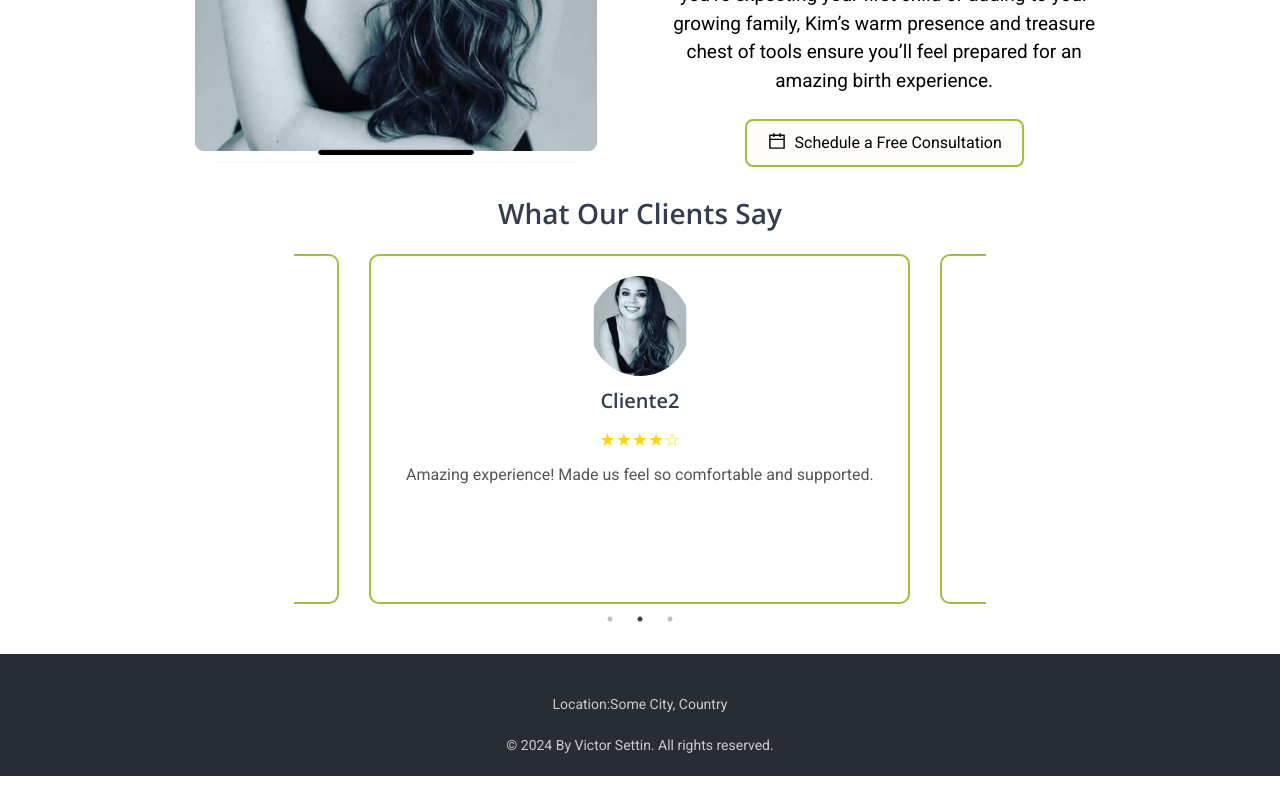
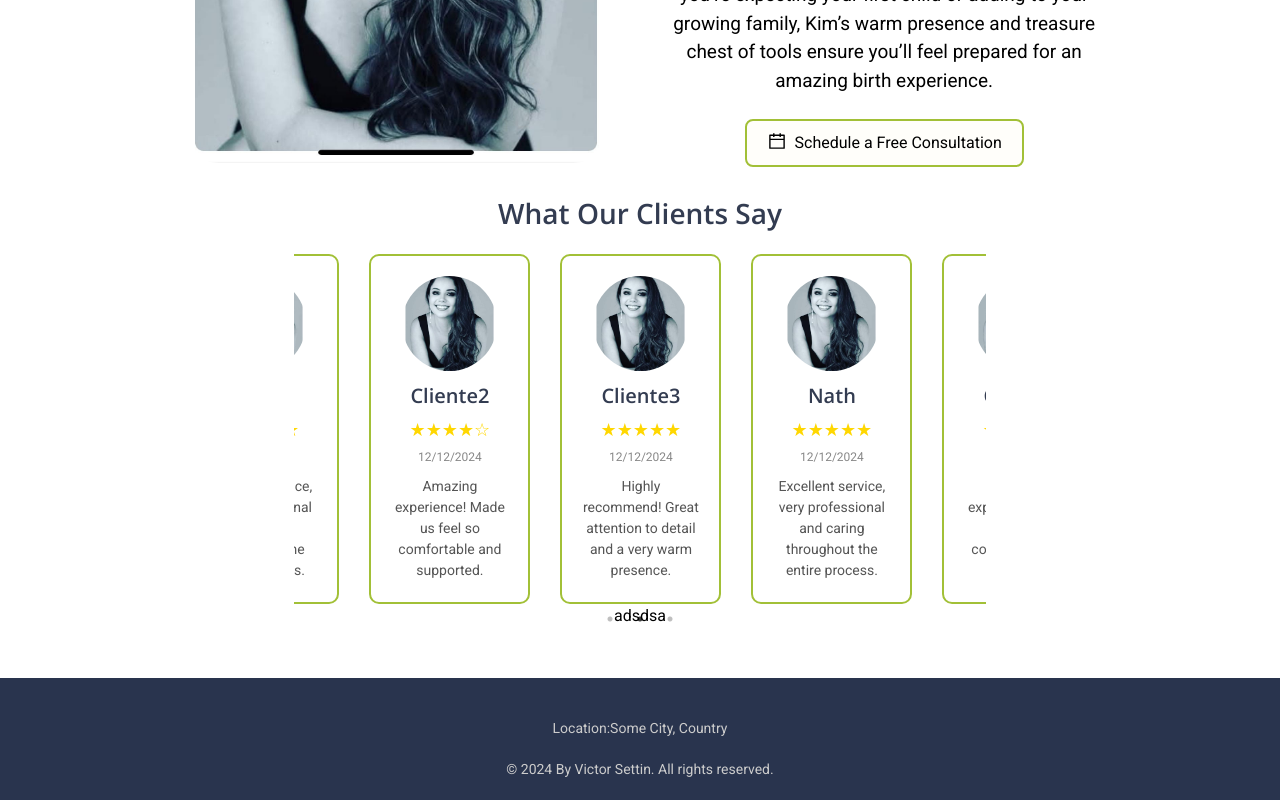
Before and after one commit to Victor-Settin/SiteQueenDoula, a React (Create React App) app: page / in a window 1280 px wide. Shown: the part 1173-1973 px from the top of the page. Before the commit the page ends 1949 px from the top, so only its background shows below. Built offline with nearby package versions, Linux system fonts and the light colour scheme.

Commit message:
add ico logo

```diff
--- a/src/Components/Footer/Footer.css
+++ b/src/Components/Footer/Footer.css
@@ -1,5 +1,5 @@
 .footer {
-  background-color: #282c34;
+  background-color: #29344e;;
   color: white;
   text-align: center;
   padding: 20px 0;
--- a/src/Components/Header/Header.css
+++ b/src/Components/Header/Header.css
@@ -3,7 +3,7 @@
   display: flex;
   align-items: center;
   justify-content: space-between;
-  background-color: #333c51;
+  background-color: #29344e;
   padding: 10px 20px;
   position: sticky;
   top: 0;
--- a/src/Pages/Contact/Contact.css
+++ b/src/Pages/Contact/Contact.css
@@ -200,3 +200,7 @@ img.contact-image {
   padding: 10px;
 }
 }
+
+a.terms-link {
+  color: #a2c037;
+}
--- a/src/Pages/Gallery/Gallery.css
+++ b/src/Pages/Gallery/Gallery.css
@@ -6,7 +6,7 @@
   margin: 0 auto;
   background-color: rgba(255, 255, 255, 0.959);
   border-radius: 10px;
-  box-shadow: 0 4px 10px rgba(0, 0, 0, 0.1);
+  box-shadow: 0 4px 10px rgba(0, 0, 0, 0.2);
 }
 
 .title {
--- a/src/Pages/Home/Home.css
+++ b/src/Pages/Home/Home.css
@@ -141,8 +141,8 @@ img.home-image {
 }
 
 .recommendation-card {
-  min-height: 350px;
-  background-color: #fff;
+    min-height: 350px;
+    background-color: #fff;
     border-radius: 10px;
     padding: 20px;
     text-align: center;
@@ -150,8 +150,8 @@ img.home-image {
 }
 
 .client-image {
-  width: 100px;
-  height: 100px;
+  width: 95px;
+  height: 95px;
   border-radius: 50%;
   margin: 0 auto 10px;
   object-fit: cover;
@@ -166,11 +166,11 @@ img.home-image {
 .client-rating {
   font-size: 18px;
   color: #FFD700; /* Cor dourada para as estrelas */
-  margin: 10px 0;
+  margin: 5px 0px;
 }
 
 .client-comment {
-  font-size: 16px;
+  font-size: 14px;
   color: #555;
   margin-top: 10px;
 }
@@ -191,6 +191,12 @@ img.home-image {
   margin: 0 -15px; /* Compensa a margem extra para alinhar os slides com o contêiner */
 }
 
+.date-time{
+  font-size: 12px;
+    line-height: 18px;
+    color: #888;
+    display: block;
+}
 /* Responsividade */
 @media (max-width: 700px) {
   .content-box{
--- a/src/Pages/Home/Home.js
+++ b/src/Pages/Home/Home.js
@@ -37,7 +37,7 @@ const Home = () => {
     dots: true,
     infinite: true,
     speed: 500,
-    slidesToShow: 1,
+    slidesToShow: 3,
     slidesToScroll: 1,
     autoplay: true,
     autoplaySpeed: 3000,
@@ -135,11 +135,13 @@ const Home = () => {
               <div className="client-rating">
                 {"★".repeat(rec.rating)}{"☆".repeat(5 - rec.rating)}
               </div>
+              <div className="date-time">12/12/2024</div>
               <p className="client-comment">{rec.comment}</p>
             </div>
           ))}
         </Slider>
       </div>
+      <div> adsdsa</div>
     </div>
   );
 };
```
